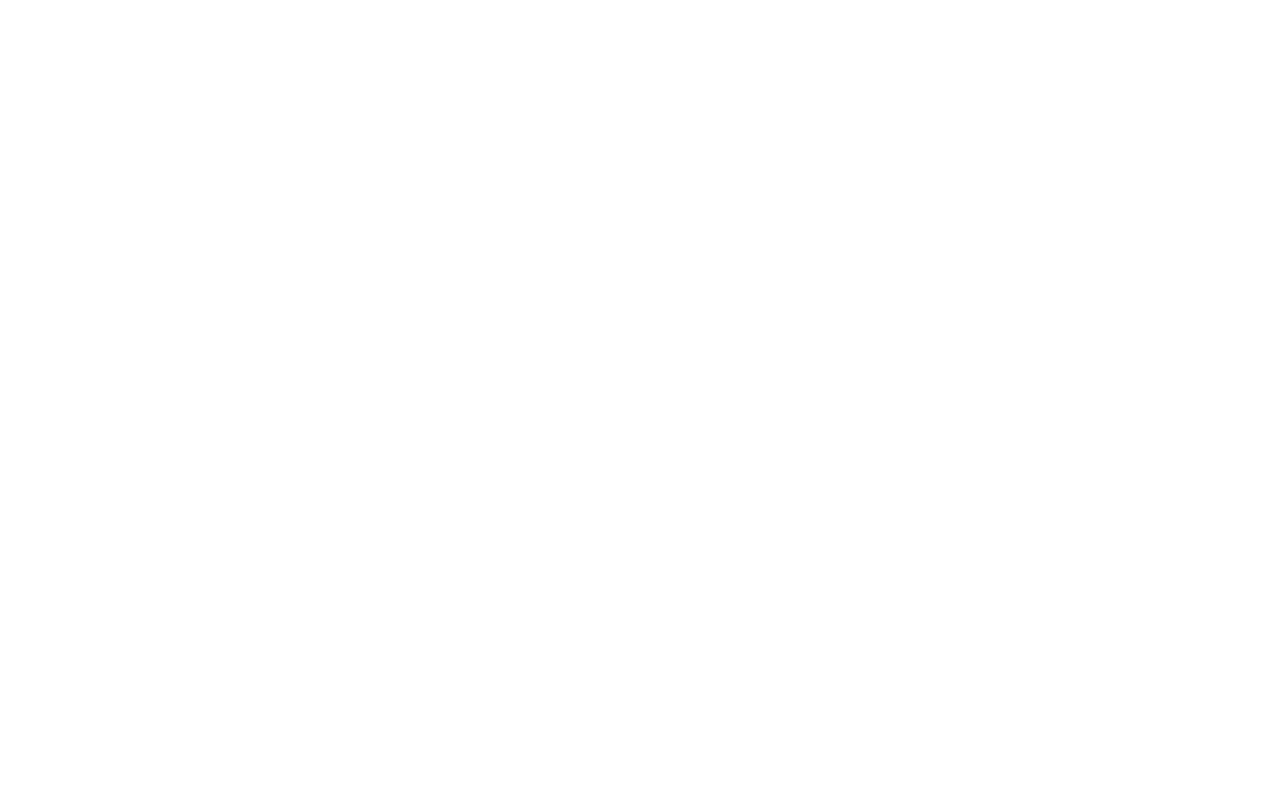
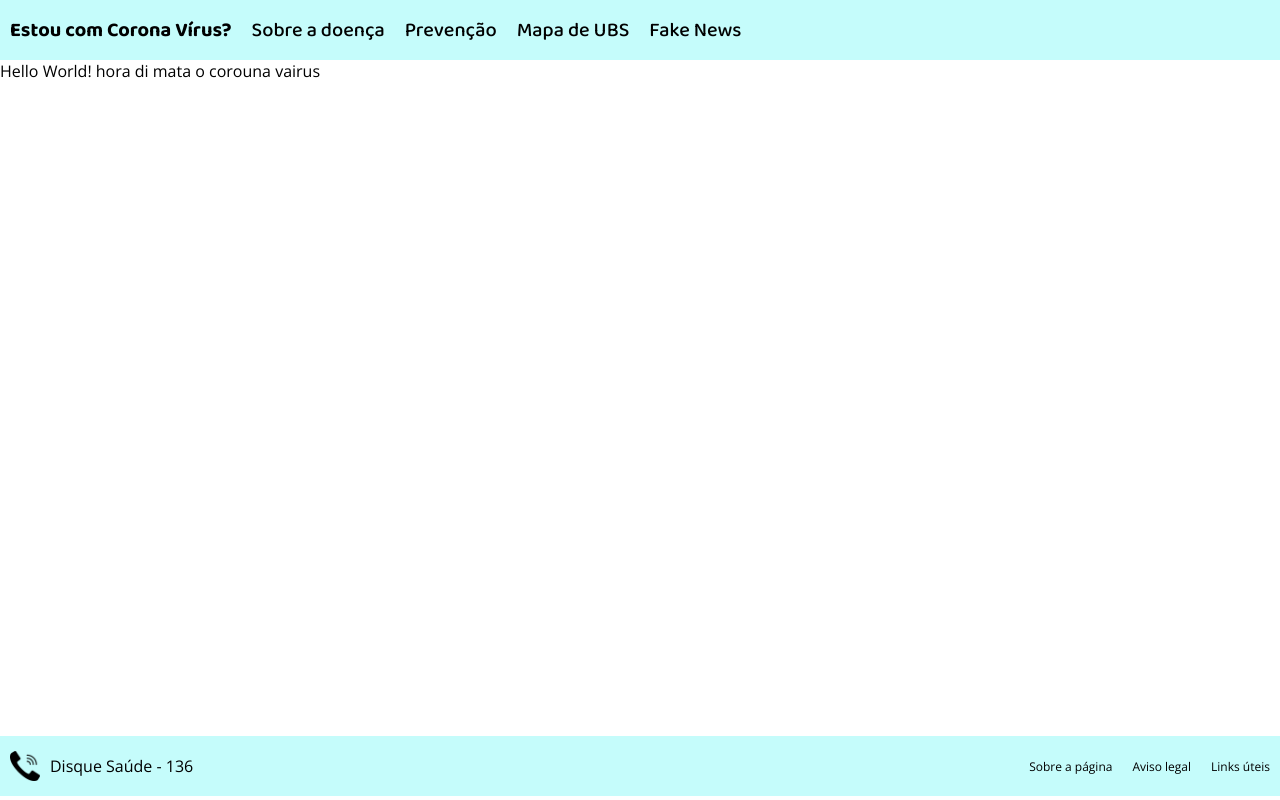
Before and after one commit to AWLeiseR/CoronaProject, a React (Create React App) app: page / in a window 1280 px wide. Built offline with nearby package versions, Linux system fonts and the light colour scheme.

Commit message:
Inicio da implementacao da default page

```diff
--- a/package.json
+++ b/package.json
@@ -8,7 +8,7 @@
     "@testing-library/user-event": "^7.1.2",
     "react": "^16.13.0",
     "react-dom": "^16.13.0",
-    "react-scripts": "3.4.0"
+    "react-scripts": "^3.4.0"
   },
   "scripts": {
     "start": "react-scripts start",
--- a/src/App.js
+++ b/src/App.js
@@ -1,11 +1,98 @@
-import React from 'react';
+import React, { useState } from 'react';
+
+import './Styles.css'
+import telefone from './images/phone.png'
+
+import Checklist from './Checklist/Checklist'
+
+const PaginasApp = {
+
+    Home: 1,
+    SobreADoenca: 2,
+    Prevencao: 3,
+    Mapa: 4,
+    FakeNews: 5
+
+}
+
+function MenuItem({nome, action, style}){
+
+    return(
+        <div className="MenuItem" onClick={action} style={style}>
+            <text>{nome}</text>
+        </div>
+    )
+
+}
+
+function Menu({ changePage, currentPage }){
+
+    const customStyle = {fontWeight: "bold"}
+
+    return(
+        <header>
+            <MenuItem nome="Estou com Corona Vírus?" action={() => changePage(PaginasApp.Home)} style={currentPage===PaginasApp.Home? customStyle:null}/>
+            <MenuItem nome="Sobre a doença" action={() => changePage(PaginasApp.SobreADoenca)} style={currentPage===PaginasApp.SobreADoenca? customStyle:null}/>
+            <MenuItem nome="Prevenção" action={() => changePage(PaginasApp.Prevencao)} style={currentPage===PaginasApp.Prevencao? customStyle:null}/>
+            <MenuItem nome="Mapa de UBS" action={() => changePage(PaginasApp.Mapa)} style={currentPage===PaginasApp.Mapa? customStyle:null}/>
+            <MenuItem nome="Fake News" action={() => changePage(PaginasApp.FakeNews)} style={currentPage===PaginasApp.FakeNews? customStyle:null}/>
+        </header>
+    )
+
+}
+
+function Footer(){
+
+    return(
+        <footer>
+            <div className="DisqueSaude">
+                <img src={telefone} alt="Ícone de telefone"/>
+                <text>Disque Saúde - 136</text>
+            </div>
+
+            <div className="FooterLinks">
+                <MenuItem nome="Sobre a página"/>
+                <MenuItem nome="Aviso legal"/>
+                <MenuItem nome="Links úteis"/>
+            </div>
+
+        </footer>
+    )
+
+}
 
 function App() {
-  return (
-    <div className="App">
 
-    </div>
-  );
+    const [paginaAtual, mudarPagina] = useState(PaginasApp.Home)
+
+    const setPage = () => {
+
+        switch(paginaAtual){
+            case PaginasApp.Home:
+                return <Checklist/>
+            case PaginasApp.SobreADoenca:
+                return //Sobre
+            case PaginasApp.Prevencao:
+                return //Prevencao
+            case PaginasApp.Mapa:
+                return //Mapa
+            case PaginasApp.FakeNews:
+                return //FakeNews
+        }
+
+    }
+
+    return (
+        <div className="App">
+        <Menu changePage={mudarPagina} currentPage={paginaAtual} />
+            <div className="AppArea">
+
+                {setPage()}
+
+            </div>
+        <Footer/>
+        </div>
+    );
 }
 
 export default App;
--- /dev/null
+++ b/src/Checklist/Checklist.js
@@ -0,0 +1,15 @@
+import React from 'react'
+
+// import './Styles.css'
+
+function Checklist(){
+
+    return(
+        <div>
+            Hello World! hora di mata o corouna vairus
+        </div>
+    )
+
+}
+
+export default Checklist
--- /dev/null
+++ b/src/Styles.css
@@ -0,0 +1,75 @@
+@import url('https://fonts.googleapis.com/css?family=Baloo+2:400,500,700|Open+Sans:400,600,700&display=swap');
+
+body{
+    margin: 0;
+    font-family: 'Open Sans', sans-serif;
+}
+
+.App{
+    height: 100vh;
+    overflow: hidden;
+}
+
+header{
+
+    display: flex;
+
+    align-items: center;
+    width: 100%;
+    height: 5vh;
+    padding: 10px;
+    background-color: #c5fcfb;
+
+    font-family: 'Baloo 2', cursive;
+    font-weight: 500;
+    font-size: 20px;
+
+}
+
+.MenuItem{
+
+    margin-right: 20px;
+
+}
+
+.MenuItem text:hover{
+    cursor: pointer;
+    color: #525252;
+}
+
+.AppArea{
+
+    width: 100vw;
+    height: 84.5vh;
+
+}
+
+footer{
+
+    display: flex;
+    justify-content: space-between;
+    align-items: center;
+    width: 100%;
+    height: 5vh;
+    padding: 10px;
+    background-color: #c5fcfb;
+
+}
+
+footer img{
+
+    width: 30px;
+    margin-right: 10px;
+
+}
+
+.DisqueSaude{
+    display: flex;
+    align-items: center;
+}
+
+.FooterLinks{
+    display: flex;
+    flex-direction: row;
+    font-size: 12px;
+}
```
Also changed, not shown: src/images/phone.png (added), 1 other file (tests, documents, lock files or other folders).
